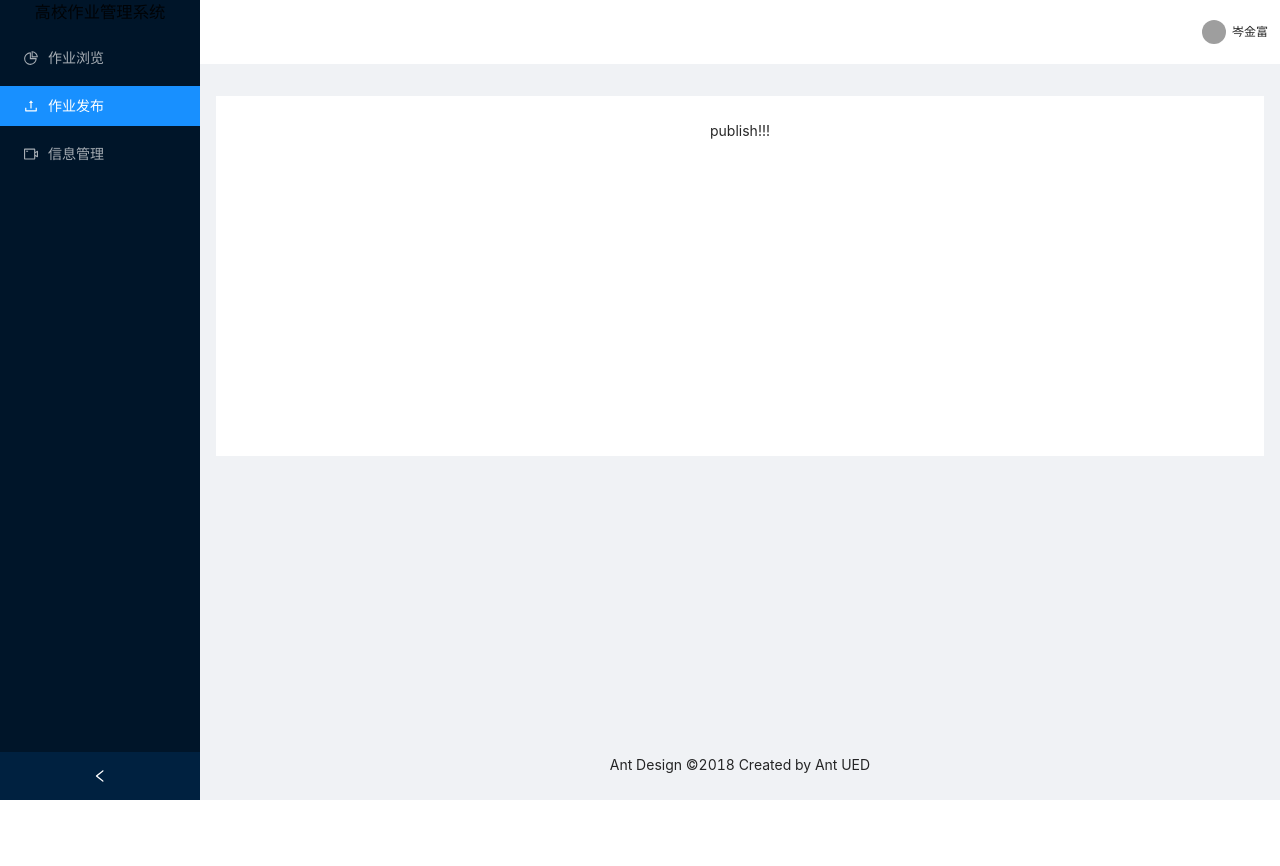
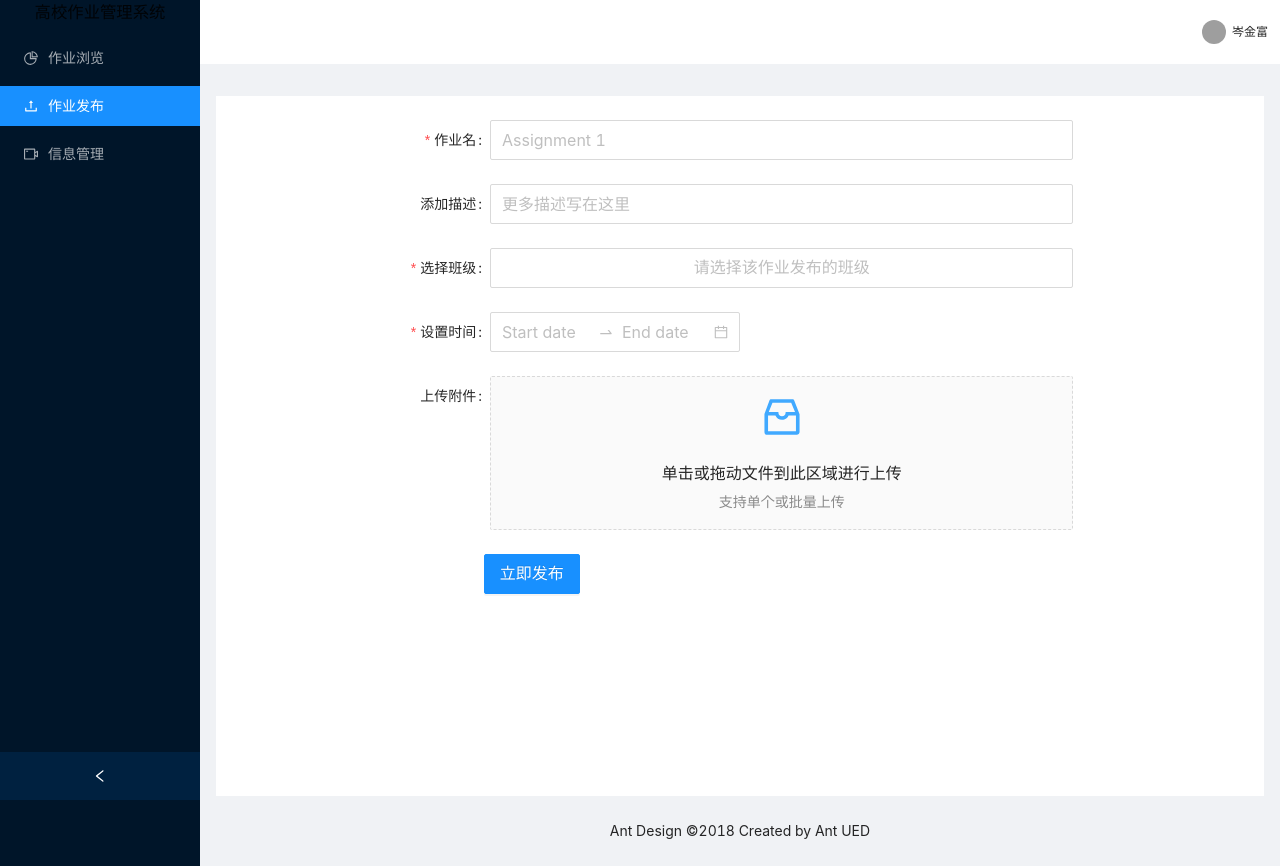
Before and after one commit to ryancen404/assignment-manager-frontend, a React (Create React App) app: page / in a window 1280 px wide. Both pictures are taken after a click on the item "作业发布". Before the commit the page ends 800 px from the top, so only its background shows below. Built offline with nearby package versions, Linux system fonts and the light colour scheme; grey boxes are pictures that could not be loaded.

Commit message:
Primarily complete the publishing feature

```diff
--- a/src/pages/Browse/index.tsx
+++ b/src/pages/Browse/index.tsx
@@ -53,7 +53,7 @@ const columns = [
 ];
 
 // 作业浏览组件
-const AssignmentBrowse = (props: BrowseProps) => {
+const AssignmentBrowsePage = (props: BrowseProps) => {
   return (
     <div style={props.style}>
       <Table columns={columns} dataSource={fakeAssignmentData} />
@@ -61,4 +61,4 @@ const AssignmentBrowse = (props: BrowseProps) => {
   )
 }
 
-export default AssignmentBrowse;
+export default AssignmentBrowsePage;
--- a/src/pages/Home/index.css
+++ b/src/pages/Home/index.css
@@ -1,10 +1,5 @@
 #components-layout-demo-side .logo {
     height: 32px;
-  margin: 16px;
+    margin: 16px;
    background: #fff;
 }
-
-.site-layout .site-layout-background {
-  background: #fff;
-
-}
--- a/src/pages/Home/index.tsx
+++ b/src/pages/Home/index.tsx
@@ -10,7 +10,8 @@ import {
 import "./index.css"
 
 import FixHeader from './components/FixHeader';
-import  AssignmentBrowse from "../Browse/index";
+import AssignmentBrowsePage from "../Browse/index";
+import PublishPage from '../Publish/index';
 
 const { Sider, Content, Footer } = Layout;
 
@@ -71,9 +72,7 @@ const Home: FC = () => {
             <Breadcrumb.Item>Bill</Breadcrumb.Item> */}
             </Breadcrumb>
             <Route path={router.publish}>
-              <div className="site-layout-background" style={{ padding: 24, minHeight: 360 }}>
-                publish!!!
-              </div>
+              <PublishPage style={contentStyle} />
             </Route>
             <Route path={router.infoImport}>
               <div className="site-layout-background" style={{ padding: 24, minHeight: 360 }}>
@@ -81,7 +80,7 @@ const Home: FC = () => {
               </div>
             </Route>
             <Route exact path={router.home}>
-              <AssignmentBrowse style={contentStyle}/>
+              <AssignmentBrowsePage style={contentStyle} />
             </Route>
           </Content>
           <Footer style={{ textAlign: 'center' }}>Ant Design ©2018 Created by Ant UED</Footer>
@@ -95,6 +94,6 @@ export default Home;
 
 const contentStyle: CSSProperties = {
   padding: 24,
-  minHeight: 360,
+  minHeight: 700,
   background: "#fff",
 }
--- /dev/null
+++ b/src/pages/Publish/index.tsx
@@ -0,0 +1,109 @@
+import { CSSProperties } from "react";
+import {
+  Form,
+  Input,
+  Select,
+  DatePicker,
+  Upload,
+  Button
+} from 'antd';
+import { InboxOutlined } from '@ant-design/icons';
+
+
+const { Option } = Select;
+const { RangePicker } = DatePicker;
+
+
+interface PublishProps {
+  style: CSSProperties,
+}
+
+const normFile = (e: any) => {
+  console.log('Upload event:', e);
+  if (Array.isArray(e)) {
+    return e;
+  }
+  return e && e.fileList;
+};
+
+
+const PublishPage = (props: PublishProps) => {
+
+  /**
+   * 当表单被提交时返回
+   * @param values 该对象的属性由Form.Item的name决定
+   */
+  const onFinish = (values: any) => {
+    console.log("onFinish:", values);
+  }
+
+  const onChange = (value: any) => {
+    console.log(value)
+  }
+
+  return (
+    <div style={props.style}>
+      <Form
+        labelCol={{ span: 6 }}
+        wrapperCol={{ span: 14 }}
+        layout="horizontal"
+        size={"large"}
+        scrollToFirstError={true}
+        onChange={onChange}
+        onFinish={onFinish}>
+        <Form.Item
+          name="name"
+          label="作业名"
+          rules={[{required: true, message: '必须要输入作业名', type: 'string'}]}>
+          <Input
+            placeholder="Assignment 1" />
+        </Form.Item>
+        <Form.Item
+          name="desc"
+          label="添加描述"
+          rules={[{ type: 'string' }]}>
+          <Input
+            placeholder="更多描述写在这里" />
+        </Form.Item>
+        <Form.Item
+          name="class"
+          label="选择班级"
+          rules={[{ required: true, message: '至少选择一个班级!', type: 'array' }]}>
+          <Select mode="multiple" placeholder="请选择该作业发布的班级">
+            <Option value="red">班级1</Option>
+            <Option value="green">班级2</Option>
+            <Option value="blue">班级3</Option>
+          </Select>
+        </Form.Item>
+        <Form.Item
+          name="time"
+          label="设置时间"
+          wrapperCol={{ span: 6 }}
+          rules={[{ type: 'array' as const, required: true, message: '请选择时间' }]}>
+          <RangePicker showTime format="YYYY-MM-DD" />
+        </Form.Item>
+        <Form.Item label="上传附件">
+          <Form.Item name="dragger" valuePropName="fileList" getValueFromEvent={normFile} noStyle>
+            <Upload.Dragger name="files" action="/upload.do">
+              <p className="ant-upload-drag-icon">
+                <InboxOutlined />
+              </p>
+              <p className="ant-upload-text">单击或拖动文件到此区域进行上传</p>
+              <p className="ant-upload-hint">支持单个或批量上传</p>
+            </Upload.Dragger>
+          </Form.Item>
+        </Form.Item>
+        <Form.Item>
+          <Button type="primary" htmlType="submit">
+            立即发布
+          </Button>
+        </Form.Item>
+      </Form>
+    </div>
+  )
+}
+
+//css
+
+// 作业发布页
+export default PublishPage;
```
